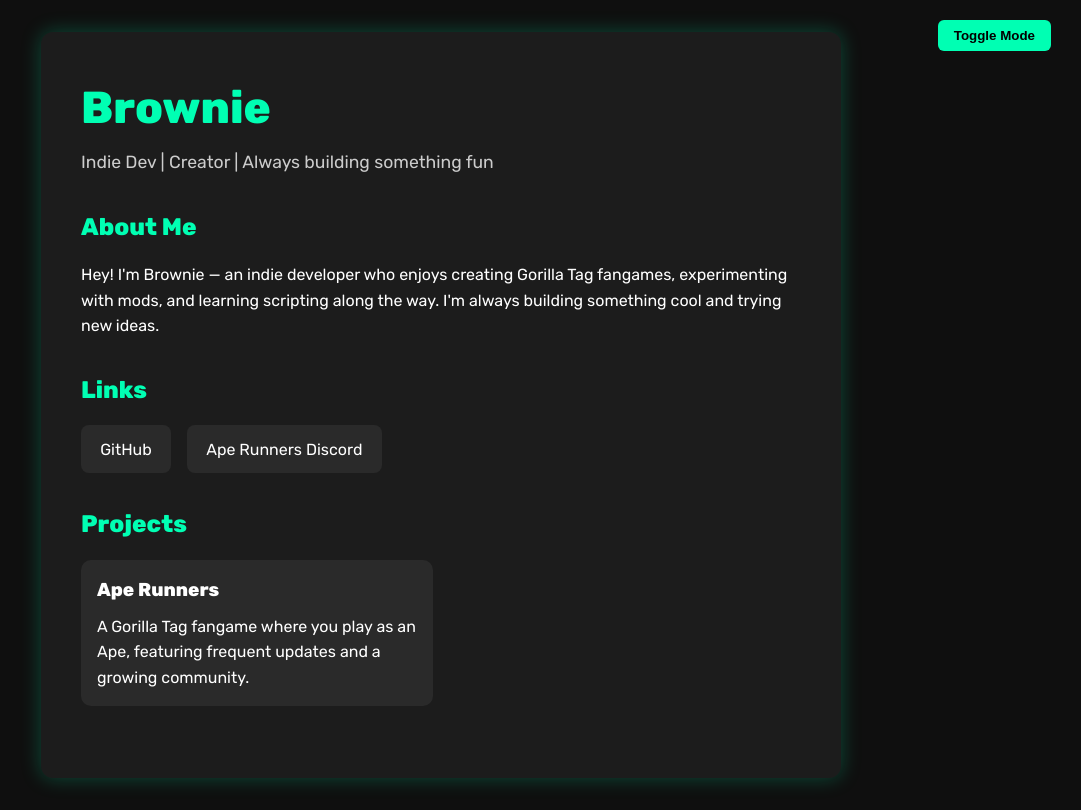
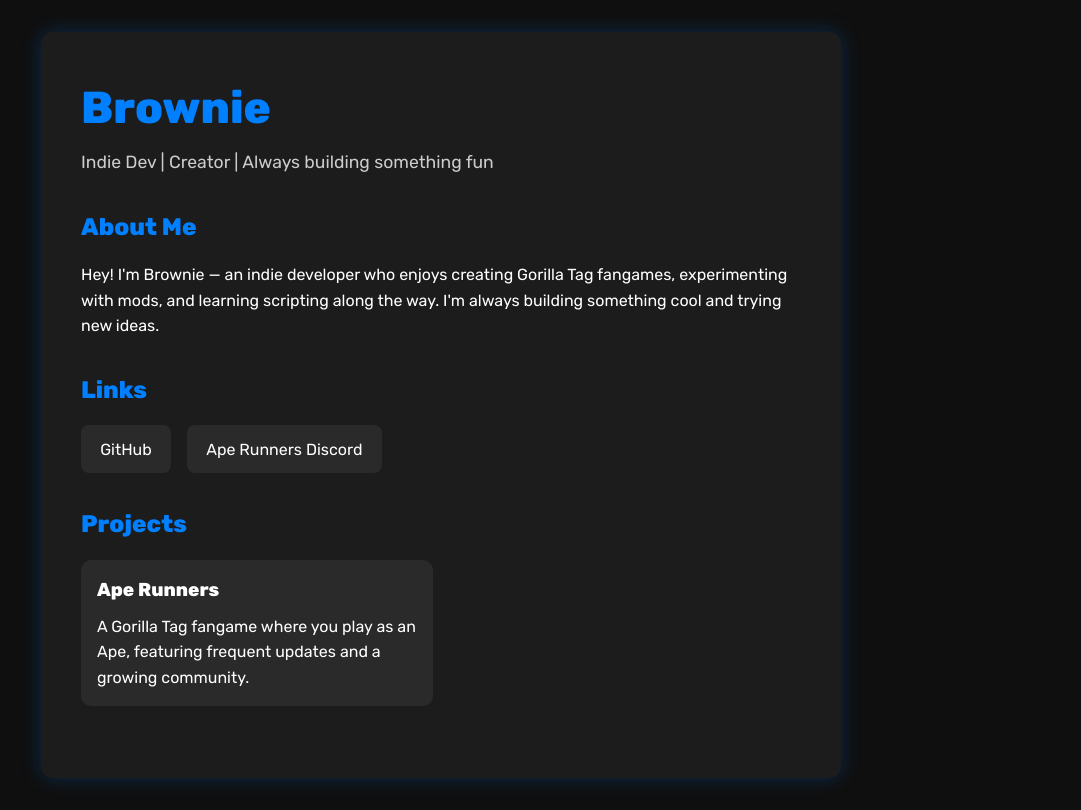
Before and after one commit to Brownie312/AboutMe, a plain HTML site: page index.html in a window 1280 px wide. Shown: the whole page, without its empty margins (199-1280 px from the left). Drawn offline with Linux system fonts and the light colour scheme.

Commit message:
Update index.html

```diff
--- a/index.html
+++ b/index.html
@@ -9,7 +9,7 @@
     :root {
       --bg: #0f0f0f;
       --text: #ffffff;
-      --accent: #00ffb3;
+      --accent: #0080ff; /* Changed from teal to blue */
       --card-bg: #1c1c1c;
     }
 
@@ -45,7 +45,7 @@
       background: var(--card-bg);
       border-radius: 12px;
       padding: 2.5rem;
-      box-shadow: 0 0 20px rgba(0, 255, 179, 0.25);
+      box-shadow: 0 0 20px rgba(0, 128, 255, 0.25); /* blue shadow */
       transition: background 0.3s ease;
       animation: fadeIn 1s ease-in-out;
     }
@@ -123,20 +123,6 @@
       margin-bottom: 0.5rem;
     }
 
-    .toggle {
-      position: absolute;
-      top: 20px;
-      right: 30px;
-      background: var(--accent);
-      color: #000;
-      border: none;
-      padding: 0.5rem 1rem;
-      border-radius: 6px;
-      font-weight: bold;
-      cursor: pointer;
-      transition: background 0.3s ease;
-    }
-
     @media (max-width: 700px) {
       .projects {
         grid-template-columns: 1fr;
@@ -149,7 +135,6 @@
   </style>
 </head>
 <body>
-  <button class="toggle" onclick="toggleMode()">Toggle Mode</button>
   <div class="container">
     <h1>Brownie</h1>
     <p class="tagline">Indie Dev | Creator | Always building something fun</p>
@@ -177,11 +162,5 @@
       </div>
     </div>
   </div>
-
-  <script>
-    function toggleMode() {
-      document.body.classList.toggle('light');
-    }
-  </script>
 </body>
 </html>
```
